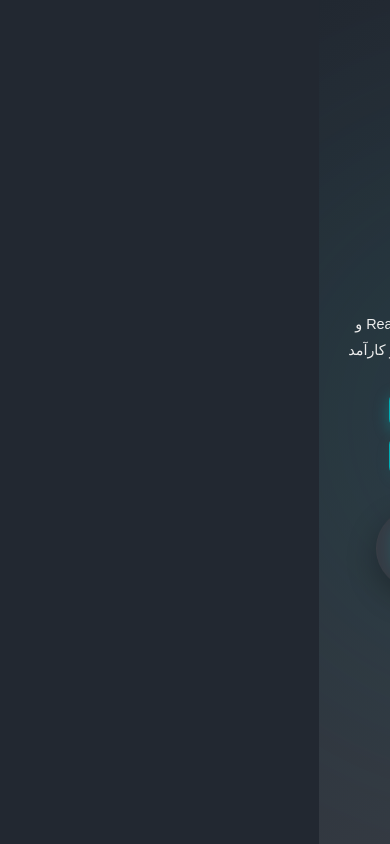
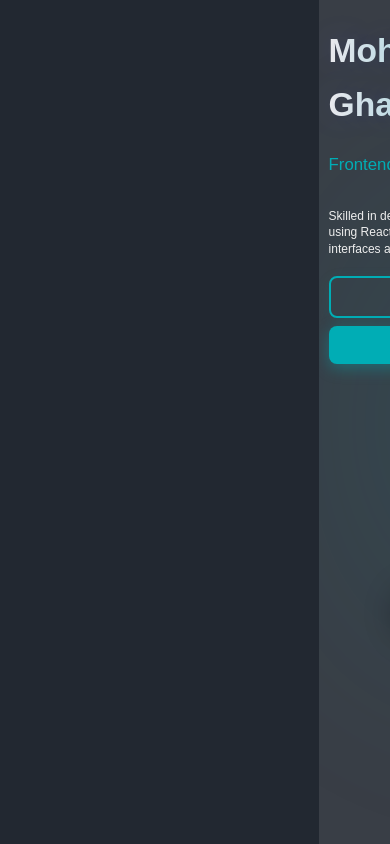
Before and after one commit to mrGhamari/portfolio, a React (Vite) app: page / in a window 390 px wide. Built offline with nearby package versions, Linux system fonts and the light colour scheme; grey boxes are pictures that could not be loaded; a small style sheet from the web is missing; a web font is replaced by a local one.

Commit message:
refactor and optimize code

```diff
--- a/src/components/sections/Hero.css
+++ b/src/components/sections/Hero.css
@@ -1,12 +1,12 @@
 .hero {
   min-height: 100vh;
+  height: 100vh;
   display: flex;
-  align-items: center;
-  padding: 7rem 0 4rem;
-  background: linear-gradient(145deg, var(--background-color) 0%, var(--background-light) 100%);
+  padding: 0;
+  background-color: var(--background-light);
+  width: 100%;
   position: relative;
   overflow: hidden;
-  width: 100%;
 }
 
 .hero::before {
@@ -14,9 +14,9 @@
   position: absolute;
   top: 50%;
   left: 50%;
-  width: 800px;
-  height: 800px;
-  background: radial-gradient(circle, var(--primary-color) 0%, transparent 70%);
+  width: 100vw;
+  height: 100vh;
+  background: radial-gradient(circle, var(--primary-color), transparent 70%);
   opacity: 0.05;
   transform: translate(-50%, -50%);
   filter: blur(60px);
@@ -25,20 +25,19 @@
 }
 
 @keyframes pulse {
-  0% { opacity: 0.05; transform: translate(-50%, -50%) scale(1); }
+  0%, 100% { opacity: 0.05; transform: translate(-50%, -50%) scale(1); }
   50% { opacity: 0.1; transform: translate(-50%, -50%) scale(1.2); }
-  100% { opacity: 0.05; transform: translate(-50%, -50%) scale(1); }
 }
 
 .hero-content {
-  max-width: 1200px;
+  max-width: 1400px;
   margin: 0 auto;
   display: grid;
   grid-template-columns: 1fr 1fr;
   gap: 4rem;
   align-items: center;
   width: 100%;
-  padding: 0 2rem;
+  padding: 0 4rem;
   position: relative;
   z-index: 2;
 }
@@ -56,35 +55,13 @@
   margin-bottom: 2rem;
 }
 
-.greeting {
-  font-size: 1.6rem;
-  color: var(--text-light-color);
-  font-weight: 400;
-}
-
 .name {
   font-size: 4.5rem;
   font-weight: 700;
-  color: var(--text-color);
-  line-height: 1.1;
-  position: relative;
-  display: inline-block;
   background: linear-gradient(to right, var(--text-color), var(--primary-color));
   -webkit-background-clip: text;
   -webkit-text-fill-color: transparent;
   text-shadow: 0 0 30px rgba(99, 102, 241, 0.2);
-}
-
-.name::after {
-  content: '';
-  position: absolute;
-  bottom: 0;
-  left: 0;
-  width: 60px;
-  height: 4px;
-  background: var(--primary-color);
-  border-radius: 2px;
-  box-shadow: 0 0 10px var(--glow-color);
 }
 
 .role {
@@ -98,13 +75,14 @@
   font-size: 1.2rem;
   color: var(--text-light-color);
   margin-bottom: 2.5rem;
-  max-width: 500px;
+  width: 100%;
   line-height: 1.8;
 }
 
 .hero-buttons {
   display: flex;
-  gap: 1.5rem;
+  width: 100%;
+  justify-content: space-between;
 }
 
 .btn-outline {
@@ -146,7 +124,6 @@
   transition: all 0.3s ease;
   border: 1px solid var(--border-color);
   backdrop-filter: blur(10px);
-  -webkit-backdrop-filter: blur(10px);
   position: relative;
   overflow: hidden;
 }
@@ -154,10 +131,7 @@
 .tech-item::before {
   content: '';
   position: absolute;
-  top: -50%;
-  left: -50%;
-  width: 200%;
-  height: 200%;
+  inset: -50%;
   background: conic-gradient(transparent, var(--primary-color), transparent 30%);
   opacity: 0;
   animation: rotate 4s linear infinite;
@@ -169,9 +143,7 @@
 }
 
 @keyframes rotate {
-  100% {
-    transform: rotate(1turn);
-  }
+  100% { transform: rotate(1turn); }
 }
 
 .tech-item:hover {
@@ -192,158 +164,176 @@
   transform: scale(1.1);
 }
 
-.react {
-  animation-delay: 0.2s;
-}
-
-.vue {
-  animation-delay: 0.4s;
-}
-
-.js {
-  animation-delay: 0.6s;
-}
-
 @keyframes float {
-  0% {
-    transform: translateY(0px);
-  }
-  50% {
-    transform: translateY(-20px);
-  }
-  100% {
-    transform: translateY(0px);
-  }
+  0%, 100% { transform: translateY(0); }
+  50% { transform: translateY(-20px); }
 }
 
 @media (max-width: 1200px) {
-  .name {
-    font-size: 4rem;
+  .hero-content {
+    padding: 0 3rem;
   }
-
-  .tech-item {
-    width: 110px;
-    height: 110px;
-  }
-
-  .tech-item img {
-    width: 55px;
-    height: 55px;
-  }
+  .name { font-size: 4rem; }
+  .tech-item { width: 110px; height: 110px; }
+  .tech-item img { width: 55px; height: 55px; }
 }
 
 @media (max-width: 992px) {
-  .name {
-    font-size: 3.5rem;
+  .hero-content {
+    padding: 0 2rem;
   }
-
-  .role {
-    font-size: 1.8rem;
-  }
-
-  .hero-content {
-    gap: 3rem;
-  }
-
-  .tech-item {
-    width: 100px;
-    height: 100px;
-  }
-
-  .tech-item img {
-    width: 50px;
-    height: 50px;
-  }
+  .name { font-size: 3.5rem; }
+  .role { font-size: 1.8rem; }
+  .hero-content { gap: 3rem; }
+  .tech-item { width: 100px; height: 100px; }
+  .tech-item img { width: 50px; height: 50px; }
 }
 
 @media (max-width: 768px) {
   .hero {
-    padding: 6rem 1rem 4rem;
+    height: auto;
+    min-height: 100vh;
+    padding: 3rem 0 1.5rem;
   }
-
   .hero-content {
     grid-template-columns: 1fr;
-    text-align: center;
-    gap: 3rem;
-    padding: 0 1rem;
+    gap: 1rem;
+    padding: 0 1.5rem;
+    align-items: flex-start;
   }
-
+  .hero-text {
+    order: 1;
+    text-align: left;
+  }
+  .hero-image {
+    order: 2;
+    width: 100%;
+    max-width: 280px;
+    margin: 0 auto;
+  }
+  .name {
+    font-size: 3.5rem;
+    margin-bottom: 0.3rem;
+  }
+  .role {
+    font-size: 1.8rem;
+    margin-bottom: 0.8rem;
+  }
   .hero-description {
-    margin: 0 auto 2.5rem;
+    font-size: 1.1rem;
+    margin-bottom: 1rem;
+    max-width: 100%;
+    line-height: 1.6;
   }
-
-  .hero-buttons {
-    justify-content: center;
-  }
-
-  .name {
-    font-size: 3.2rem;
-  }
-
-  .name::after {
-    left: 50%;
-    transform: translateX(-50%);
-  }
-
-  .role {
-    font-size: 1.7rem;
-  }
-
   .tech-stack {
+    order: 3;
     flex-direction: row;
     align-items: center;
     justify-content: center;
-    gap: 1.5rem;
+    gap: 1.2rem;
+    margin-top: 1rem;
   }
-
+  .hero-buttons {
+    order: 4;
+    justify-content: center;
+    margin-top: 2rem;
+    width: 100%;
+  }
   .tech-item {
-    width: 90px;
-    height: 90px;
+    width: 80px;
+    height: 80px;
   }
-
   .tech-item img {
-    width: 45px;
-    height: 45px;
+    width: 40px;
+    height: 40px;
   }
 }
 
 @media (max-width: 576px) {
   .hero {
-    padding-top: 5rem;
+    padding: 2.5rem 0 1rem;
   }
-
-  .greeting {
-    font-size: 1.3rem;
+  .hero-content {
+    padding: 0 1rem;
+    gap: 0.8rem;
   }
-
   .name {
-    font-size: 2.8rem;
+    font-size: 3rem;
+    margin-bottom: 0.2rem;
   }
-
   .role {
-    font-size: 1.5rem;
+    font-size: 1.6rem;
+    margin-bottom: 0.6rem;
   }
-
+  .hero-description {
+    font-size: 1.05rem;
+    margin-bottom: 0.8rem;
+    line-height: 1.5;
+  }
   .tech-stack {
-    flex-wrap: wrap;
-    justify-content: center;
+    gap: 0.8rem;
+    margin-top: 0.8rem;
   }
-
-  .tech-item {
-    width: 80px;
-    height: 80px;
-  }
-
-  .tech-item img {
-    width: 40px;
-    height: 40px;
-  }
-
   .hero-buttons {
     flex-direction: column;
     gap: 0.8rem;
+    margin-top: 2rem;
+  }
+  .btn {
     width: 100%;
-    max-width: 250px;
-    margin: 0 auto;
+    text-align: center;
+    padding: 0.9rem 1.2rem;
+    font-size: 1.1rem;
+  }
+  .tech-item {
+    width: 65px;
+    height: 65px;
+  }
+  .tech-item img {
+    width: 35px;
+    height: 35px;
   }
 }
+
+@media (max-width: 400px) {
+  .hero {
+    padding: 2rem 0 1rem;
+  }
+  .hero-content {
+    padding: 0 0.8rem;
+    gap: 0.6rem;
+  }
+  .name {
+    font-size: 2.8rem;
+    margin-bottom: 0.2rem;
+  }
+  .role {
+    font-size: 1.4rem;
+    margin-bottom: 0.4rem;
+  }
+  .hero-description {
+    font-size: 1rem;
+    margin-bottom: 0.6rem;
+    line-height: 1.4;
+  }
+  .tech-stack {
+    margin-top: 0.6rem;
+    gap: 0.6rem;
+  }
+  .hero-buttons {
+    gap: 0.6rem;
+    margin-top: 1.5rem;
+  }
+  .btn {
+    padding: 0.8rem 1rem;
+    font-size: 1rem;
+  }
+  .tech-item {
+    width: 55px;
+    height: 55px;
+  }
+  .tech-item img {
+    width: 30px;
+    height: 30px;
+  }
+}
--- a/src/components/sections/Hero.jsx
+++ b/src/components/sections/Hero.jsx
@@ -1,73 +1,80 @@
-import React, { useEffect, useRef } from 'react';
+import React, { useEffect, useRef, useState } from 'react';
 import './Hero.css';
+
+const vueImage = '/images/vue.svg';
+const reactImage = '/images/react.svg';
+const jsImage = '/images/javascript.svg';
+const tsImage = '/images/typeScript.svg';
 
 const Hero = () => {
   const sectionRef = useRef(null);
+  const [skillsImages] = useState([
+    { src: jsImage, alt: 'JavaScript Icon', class: 'js' },
+    { src: tsImage, alt: 'TypeScript Icon', class: 'ts' },
+    { src: reactImage, alt: 'React Icon', class: 'react' },
+    { src: vueImage, alt: 'Vue Icon', class: 'vue' },
+  ]);
 
   useEffect(() => {
     const observer = new IntersectionObserver(
       (entries) => {
         entries.forEach((entry) => {
-          if (entry.isIntersecting) {
-            entry.target.classList.add('in-view');
-          }
+          if (entry.isIntersecting) entry.target.classList.add('in-view');
         });
       },
       { threshold: 0.2 }
     );
 
-    if (sectionRef.current) {
-      observer.observe(sectionRef.current);
-    }
+    if (sectionRef.current) observer.observe(sectionRef.current);
 
     return () => {
-      if (sectionRef.current) {
-        observer.unobserve(sectionRef.current);
-      }
+      if (sectionRef.current) observer.unobserve(sectionRef.current);
     };
   }, []);
 
   return (
-    <section className="hero" id="home" ref={sectionRef}>
+    <section className="hero" id="home" ref={sectionRef} dir="ltr">
       <div className="hero-content">
         <div className="hero-text">
           <h1 className="hero-title">
-            <span className="greeting">سلام، من</span>
-            <span className="name">محمد رضا</span>
-            <span className="role">توسعه‌دهنده فرانت‌اند</span>
+            <span className="name">Mohammadreza Ghamari</span>
+            <span className="role">Frontend Developer</span>
           </h1>
           <p className="hero-description">
-            متخصص در توسعه اپلیکیشن‌های وب مدرن با React و Vue.js، با تجربه در ساخت رابط‌های کاربری پویا و کارآمد
+            Skilled in developing modern, high-performance web applications
+            using React and Vue.js, with a focus on creating user-friendly
+            interfaces and delivering seamless user experiences.
           </p>
           <div className="hero-buttons">
+            <a href="#contact" className="btn btn-outline">
+              Contact Me
+            </a>
             <a href="#projects" className="btn btn-primary">
-              مشاهده پروژه‌ها
-              <i className="fas fa-arrow-left" style={{ marginRight: '0.5rem' }}></i>
-            </a>
-            <a href="#contact" className="btn btn-outline">
-              تماس با من
+              Projects
+              <i
+                className="fas fa-arrow-right"
+                style={{ marginLeft: '0.5rem' }}
+              />
             </a>
           </div>
         </div>
         <div className="hero-image">
           <div className="tech-stack">
-            <div className="tech-item js">
-              <img src="/images/javascript.svg" alt="JavaScript" />
-            </div>
-            <div className="tech-item js">
-              <img src="/images/typeScript.svg" alt="TypeScript" />
-            </div>
-            <div className="tech-item react">
-              <img src="/images/react.svg" alt="React" />
-            </div>
-            <div className="tech-item vue">
-              <img src="/images/vue.svg" alt="Vue" />
-            </div>
+            {skillsImages.map((item, index) => (
+              <div className={`tech-item ${item.class}`} key={index}>
+                <img
+                  src={item.src}
+                  alt={item.alt}
+                  loading="lazy"
+                  width="70"
+                  height="70"
+                />
+              </div>
+            ))}
           </div>
         </div>
       </div>
     </section>
   );
 };
-
 export default Hero;
```
